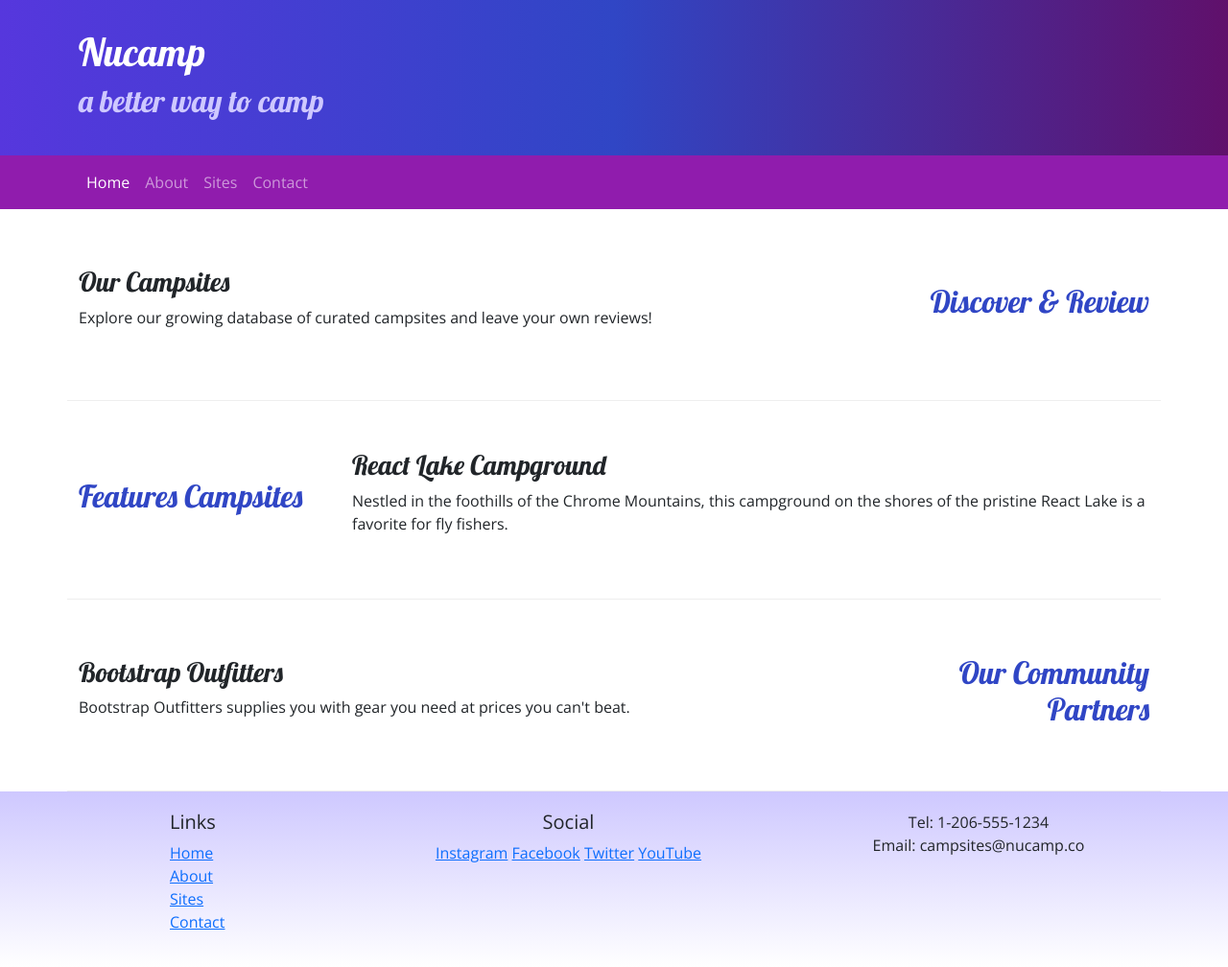
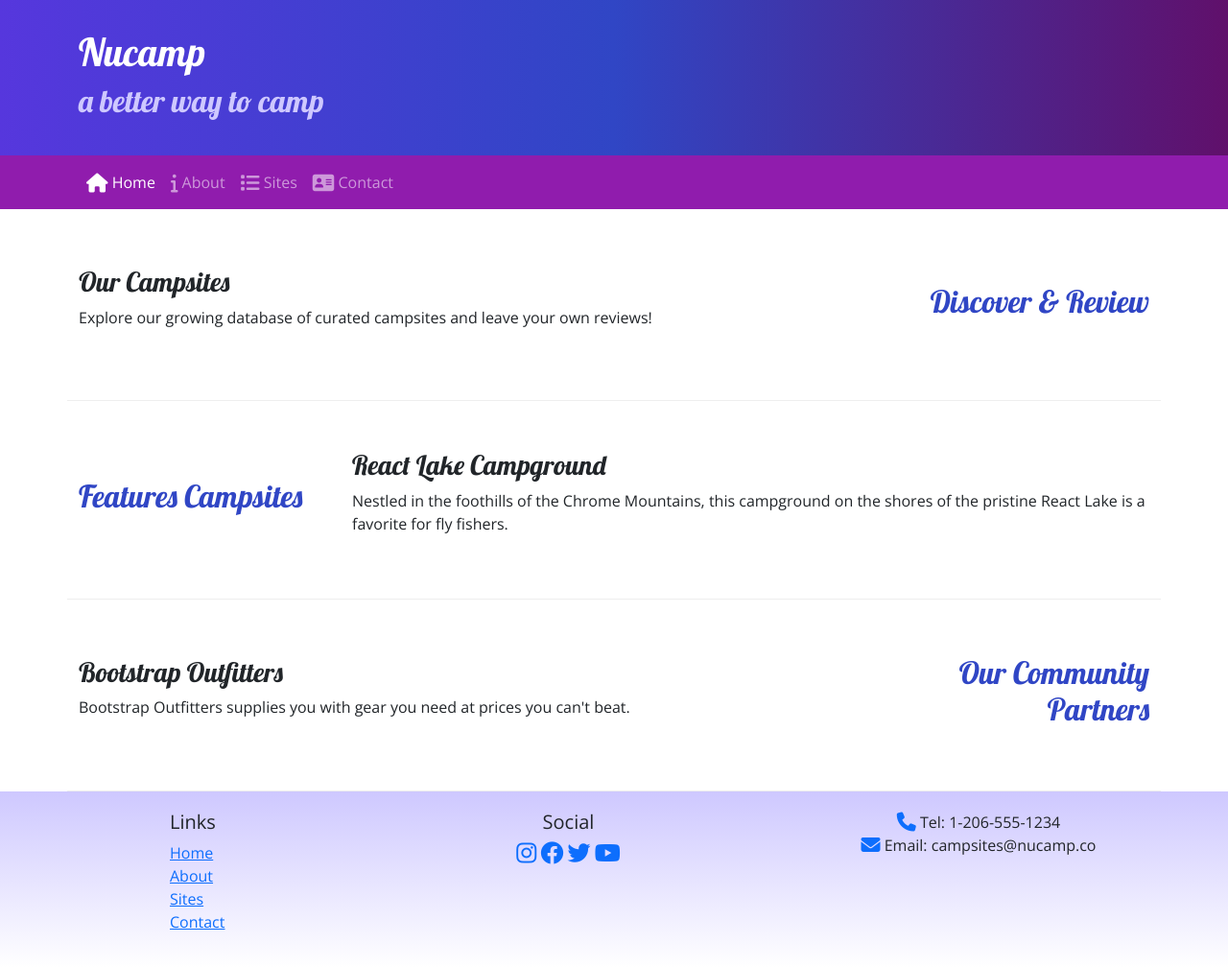
Before and after one commit to celadon29/git-test, a plain HTML site: page index.html in a window 1280 px wide. Shown: the whole page at 96% size. Drawn offline with nearby package versions, Linux system fonts and the light colour scheme.

Commit message:
Icon Fonts

```diff
--- a/index.html
+++ b/index.html
@@ -10,6 +10,7 @@
     <link href="https://cdn.jsdelivr.net/npm/bootstrap@5.2.3/dist/css/bootstrap.min.css" rel="stylesheet" integrity="sha384-rbsA2VBKQhggwzxH7pPCaAqO46MgnOM80zW1RWuH61DGLwZJEdK2Kadq2F9CUG65" crossorigin="anonymous" />
 
     <!-- Additional CSS must be placed after Bootstrap CSS -->
+    <link rel="stylesheet" href="https://cdnjs.cloudflare.com/ajax/libs/font-awesome/6.2.1/css/all.min.css" integrity="sha512-MV7K8+y+gLIBoVD59lQIYicR65iaqukzvf/nwasF0nqhPay5w/9lJmVM2hMDcnK1OnMGCdVK+iQrJ7lzPJQd1w==" crossorigin="anonymous" referrerpolicy="no-referrer"/>
     <link rel="stylesheet" href="https://fonts.googleapis.com/css?family=Lobster|Open+Sans" />
     <link rel="stylesheet" href="css/styles.css" />
     <title>Nucamp: A Better Way to Camp</title>
@@ -36,10 +37,10 @@
         </button>
         <div class="collapse navbar-collapse" id="nucampNavbar">
             <ul class="navbar-nav">
-                <li class="nav-item"><a class="nav-link active" href="#">Home</a></li>
-                <li class="nav-item"><a class="nav-link" href="aboutus.html">About</a></li>
-                <li class="nav-item"><a class="nav-link" href="#">Sites</a></li>
-                <li class="nav-item"><a class="nav-link" href="#">Contact</a></li>
+                <li class="nav-item"><a class="nav-link active" href="#"><i class="fa-solid fa-house fa-lg"></i> Home</a></li>
+                <li class="nav-item"><a class="nav-link" href="aboutus.html"><i class="fa-solid fa-info fa-lg"></i> About</a></li>
+                <li class="nav-item"><a class="nav-link" href="#"><i class="fa-solid fa-list fa-lg"></i> Sites</a></li>
+                <li class="nav-item"><a class="nav-link" href="#"><i class="fa-solid fa-address-card fa-lg"></i> Contact</a></li>
             </ul>
         </div>
     </div>
@@ -98,14 +99,14 @@
             </div>
             <div class="col-6 col-sm-5 text-center">
                 <h5>Social</h5>
-                <a href="http://instagram.com/">Instagram</a>
-                <a href="http://facebook.com/">Facebook</a>
-                <a href="http://twitter.com/">Twitter</a>
-                <a href="http://youtube.com">YouTube</a>
+                <a href="http://instagram.com/"><i class="fa-brands fa-instagram fa-xl"></i></a>
+                <a href="http://facebook.com/"><i class="fa-brands fa-facebook fa-xl"></i></a>
+                <a href="http://twitter.com/"><i class="fa-brands fa-twitter fa-xl"></i></a>
+                <a href="http://youtube.com"><i class="fa-brands fa-youtube fa-xl"></i></a>
             </div>
             <div class="col-sm-4 text-center">
-                Tel: 1-206-555-1234<br />
-                Email: campsites@nucamp.co
+                <i class="fa-solid fa-phone fa-lg text-primary"></i> Tel: 1-206-555-1234<br />
+                <i class="fa-solid fa-envelope fa-lg text-primary"></i> Email: campsites@nucamp.co
             </div>
         </div>
     </div>
```
Also changed, not shown: aboutus.html (+11 -10 lines).
